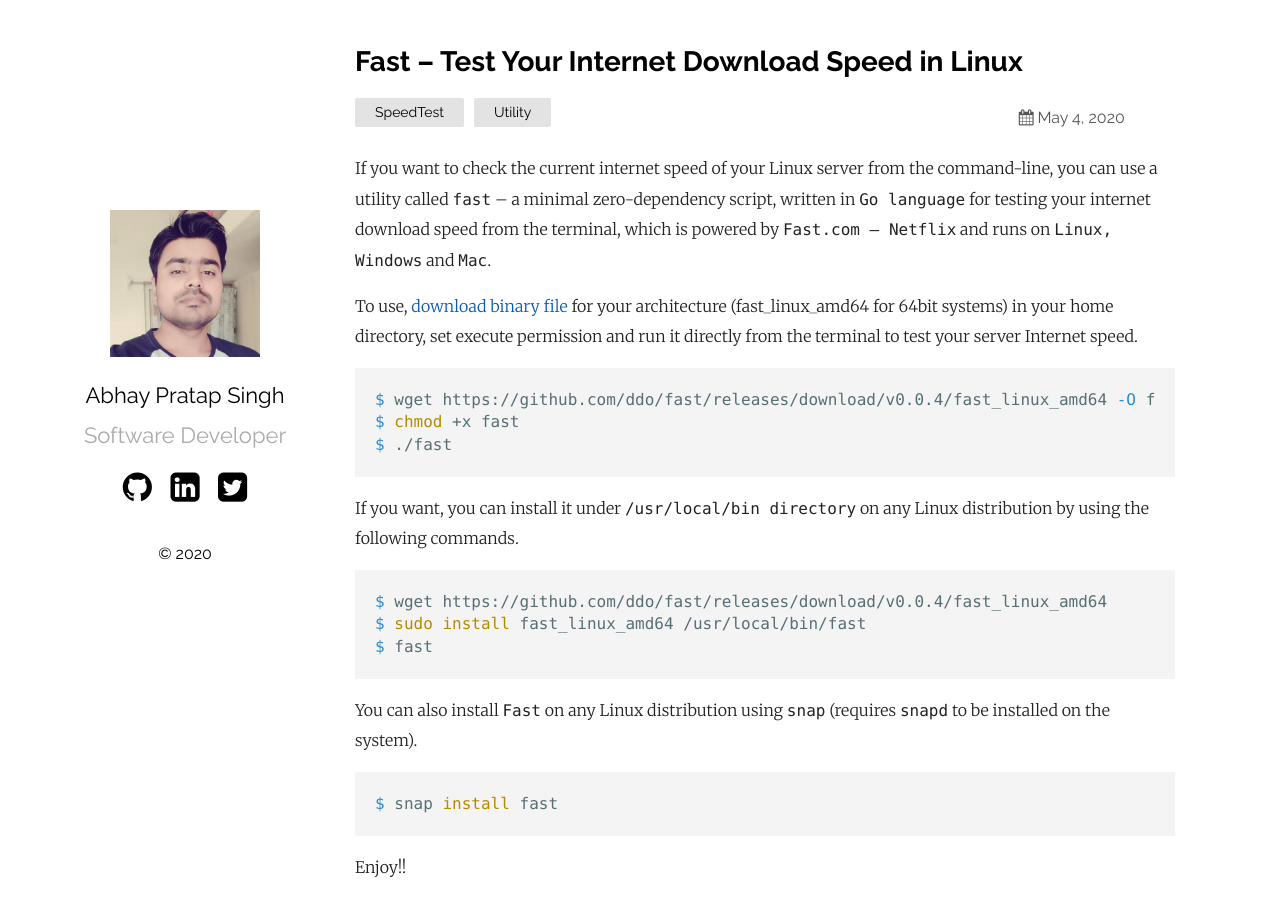
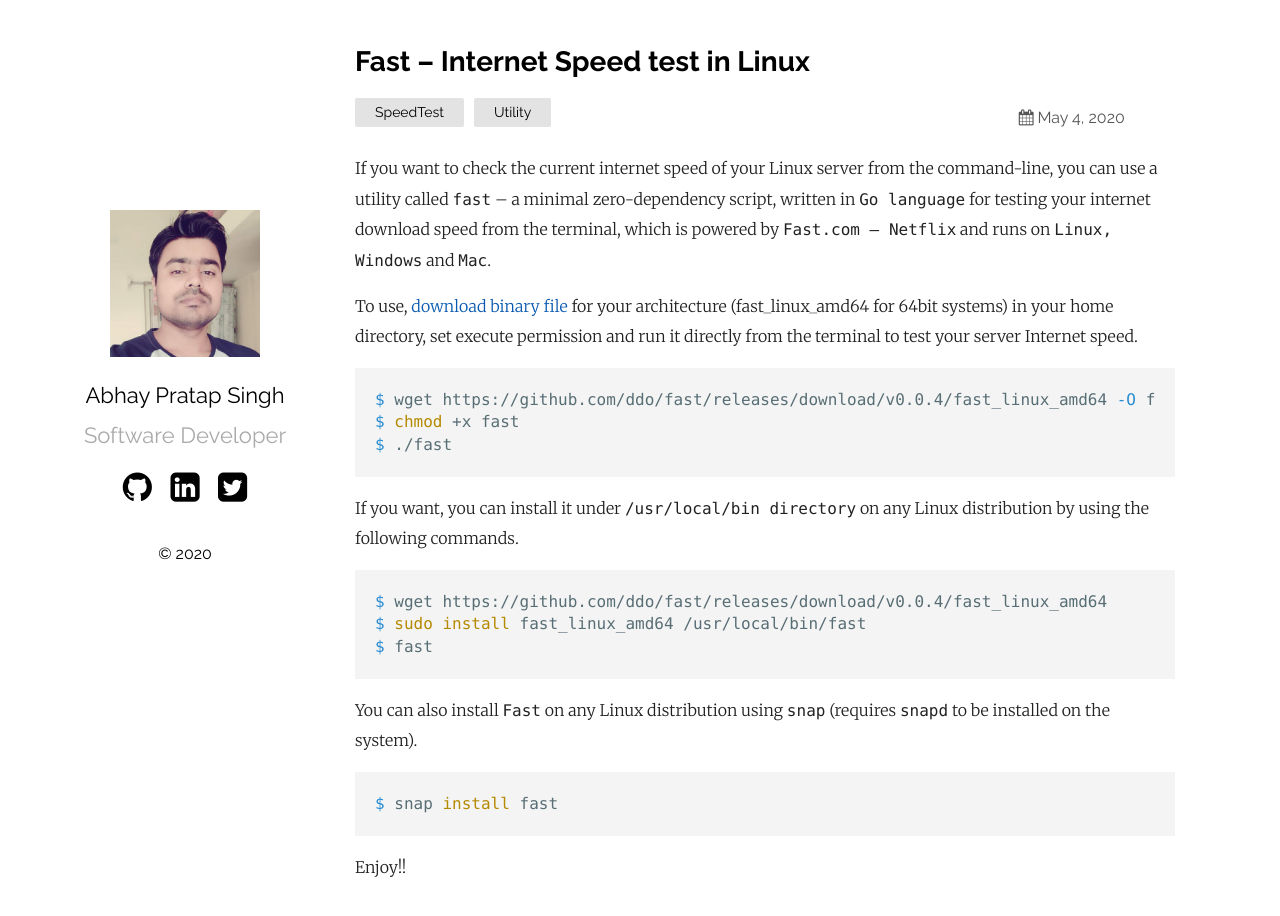
Before and after one commit to abhi15sep/devops-blog, a Jekyll site: the page built from _posts/2019-03-23-welcome-to-jekyll.markdown, in a window 1280 px wide and 928 px high. Shown: the top 916 px of the window. Built offline with Jekyll 4.4.1, drawn with Linux system fonts in a browser that asks for light colours; part of the change alters nothing that is shown.

Commit message:
updated speed post

```diff
--- a/_posts/2019-03-23-welcome-to-jekyll.markdown
+++ b/_posts/2019-03-23-welcome-to-jekyll.markdown
@@ -1,6 +1,7 @@
 ---
 layout: post
-title:  "Fast – Test Your Internet Download Speed in Linux"
+title:  "Fast – Internet Speed test in Linux"
+description: "Small speed test binary to test your internet download speed in Linux"
 date:   2020-05-04 21:03:36 +0530
 categories: SpeedTest Utility
 ---
```
